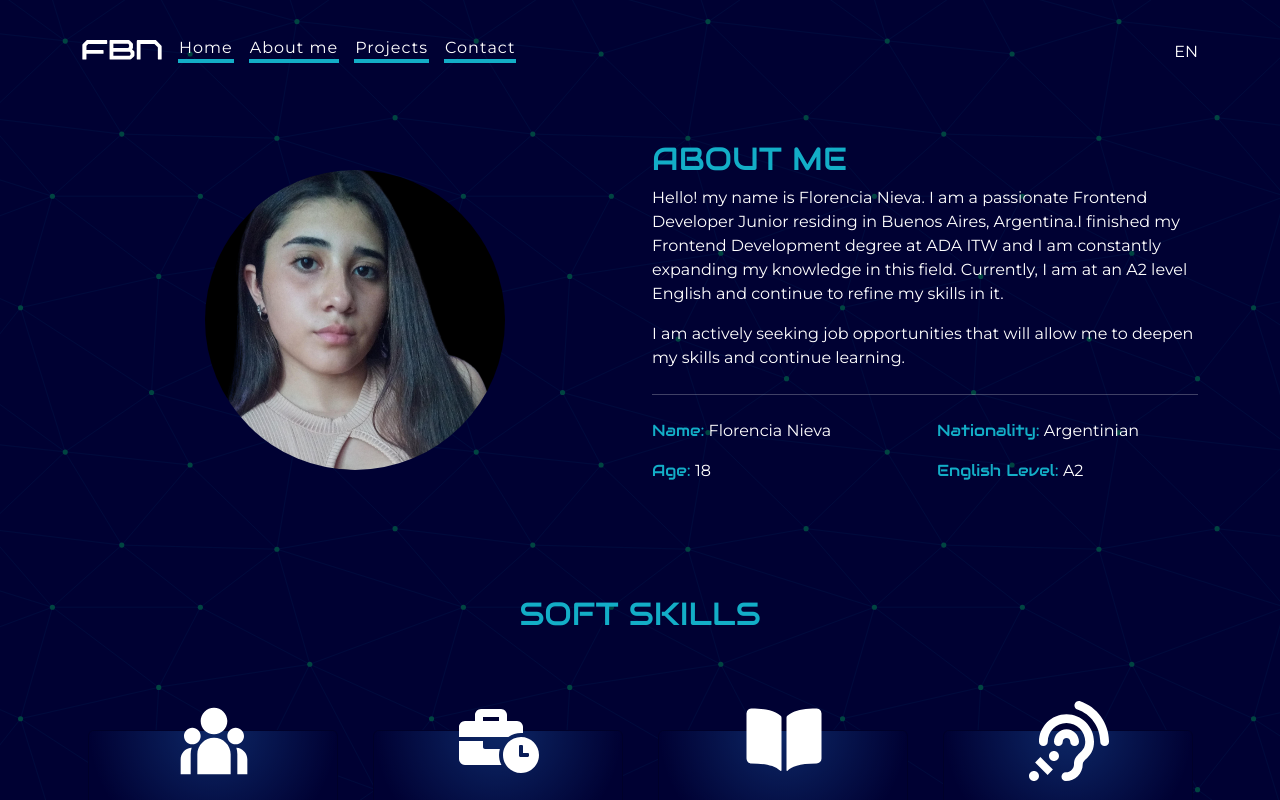
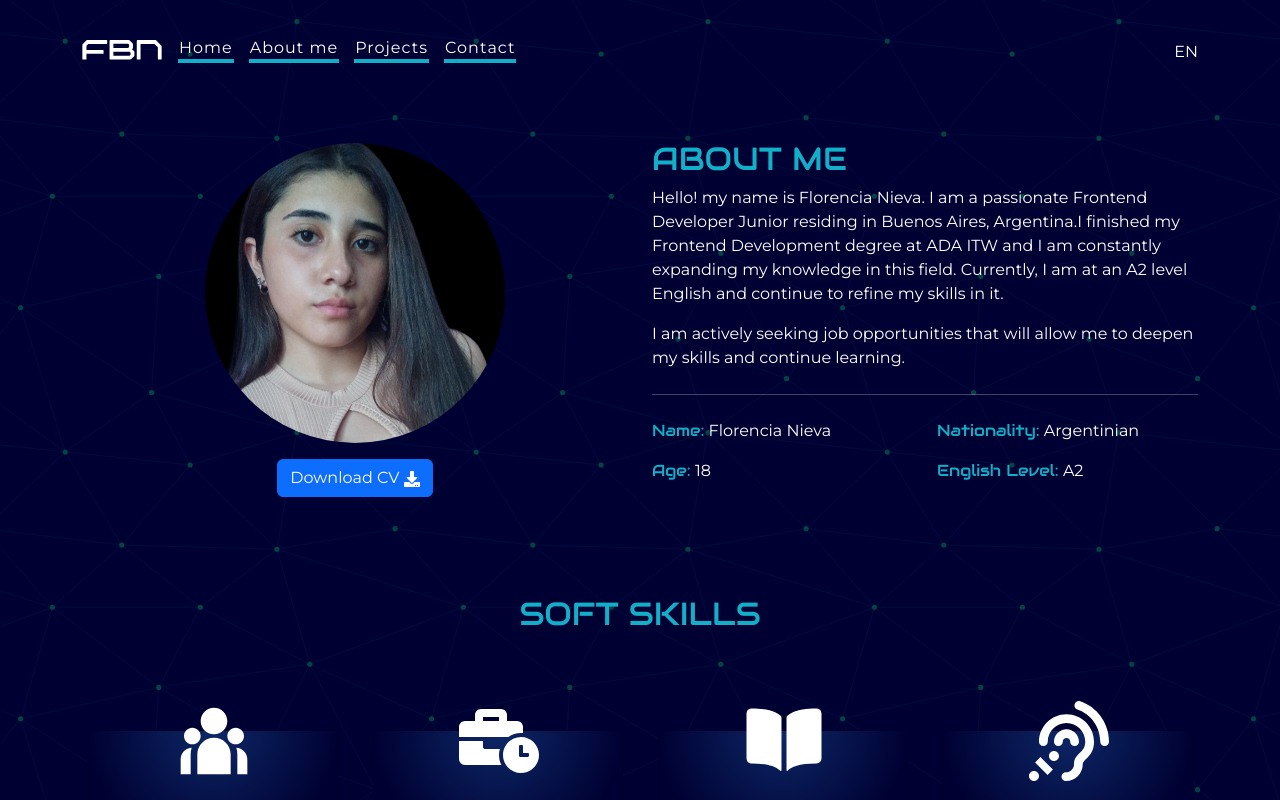
Before and after one commit to FlorenciaNieva/Portfolio-2, a React (Vite) app: page /about-me in a window 1280 px wide. Shown: the top 800 px of the page. Built offline with nearby package versions, Linux system fonts and the light colour scheme; no server answers.

Commit message:
Agrego botón para descargar el cv

```diff
--- a/src/components/AboutMe/AboutMe.jsx
+++ b/src/components/AboutMe/AboutMe.jsx
@@ -1,5 +1,6 @@
-import { Container, Col, Row, Image } from "react-bootstrap";
+import { Container, Col, Row, Image, Button } from "react-bootstrap";
 import ImageProfile from "../../assets/images/image-profile.png";
+import { FaDownload } from "react-icons/fa";
 import Skills from "../Skills/Skills";
 import ArrowButton from "../ArrowButton/ArrowButton";
 import SoftSkills from "../SoftSkills/SoftSkills";
@@ -17,8 +18,22 @@ export default function AboutMe({ menuOpen }) {
               src={ImageProfile}
               alt="profile image"
               roundedCircle
-              className="img-profile mb-5"
+              className="img-profile"
             />
+            <div className="d-flex justify-content-center align-items-center mb-5">
+              <Button
+                as="a"
+                className="button-simple mt-3"
+                href={
+                  isEnglish
+                    ? "https://drive.google.com/file/d/13H95G6kE9-1OvQ74Cmz0Q-T4exlfBDj3/view?usp=sharing"
+                    : "https://drive.google.com/file/d/1tCNB-iWmnMrKJ3Xp9asaDhwnk9VDGVjb/view?usp=sharing"
+                }
+                target="_blank"
+              >
+                {isEnglish ? "Download CV" : "Descargar CV"} <FaDownload />
+              </Button>
+            </div>
           </Col>
           <Col className="about-me mb-5">
             <h2 className="letter-color">
```
